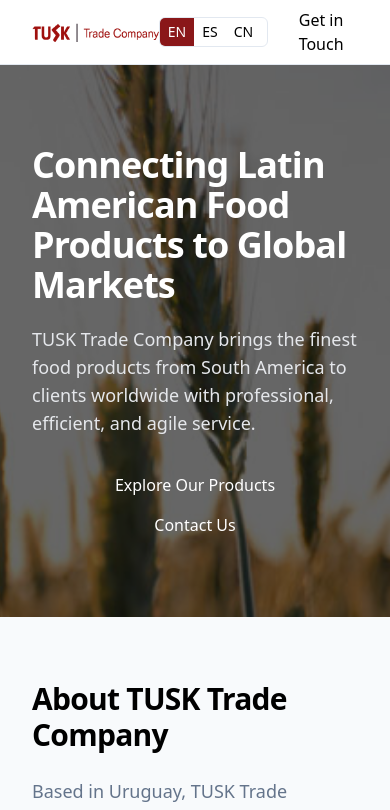
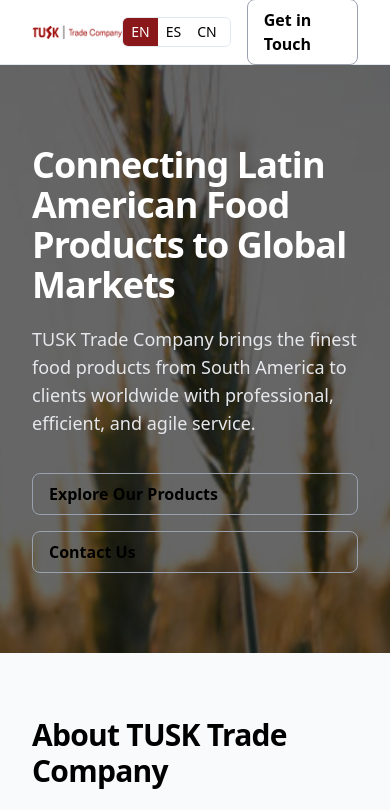
Before and after one commit to pdelabs/tusk, a Next.js app: page / in a window 390 px wide. Shown: the top 810 px of the page. Built offline with nearby package versions, Linux system fonts and the light colour scheme.

Commit message:
agregado el componente Button

```diff
--- a/src/app/page.tsx
+++ b/src/app/page.tsx
@@ -21,6 +21,7 @@
 import { useTranslations } from "../context/translations/TranslationsProvider";
 import { Lang } from "../context/translations/types";
 import { FC } from "react";
+import Button from "../components/Button";
 
 export default function Home() {
   const { translations: t } = useTranslations();
@@ -66,7 +67,7 @@
           </nav>
           <div className="flex items-center gap-4">
             <LanguageSwitcher />
-            <button>{t.getInTouch}</button>
+            <Button variant="primary" href="#contact">{t.getInTouch}</Button>
           </div>
         </div>
       </header>
@@ -91,19 +92,11 @@
                 {t.heroSubtitle}
               </p>
               <div className="flex flex-col sm:flex-row gap-4 pt-4">
-                <button
-                  // size="lg"
-                  className="w-full sm:w-auto"
-                >
+               <Button variant="primary" href="#products">
                   {t.exploreProducts}
-                </button>
-                <button
-                  // size="lg"
-                  // variant="outline"
-                  className="w-full sm:w-auto border-white text-white hover:bg-white/10"
-                >
-                  {t.contactUs}
-                </button>
+                </Button>
+                  <Button variant="primary" href="#contact">{t.contactUs}</Button>
+
               </div>
             </div>
           </div>
@@ -215,14 +208,6 @@
                 description={t.animalFeedDesc}
                 learnMoreText={t.learnMore}
               />
-            </div>
-
-            <div className="mt-12 text-center">
-              <button
-              // size="lg"
-              >
-                {t.viewAll}
-              </button>
             </div>
           </div>
         </section>
--- /dev/null
+++ b/src/components/Button.tsx
@@ -0,0 +1,42 @@
+'use client';
+
+import React from 'react';
+
+interface ButtonProps extends React.ButtonHTMLAttributes<HTMLButtonElement> {
+  variant?: 'primary' | 'secondary';
+  href?: string;
+}
+
+const Button: React.FC<ButtonProps> = ({
+  variant = 'primary',
+  className = '',
+  children,
+  href,
+  ...rest
+}) => {
+  const baseStyle =
+    'px-4 py-2 rounded-lg font-semibold border border-[1px] transition-colors duration-200';
+
+  const variantStyles: { [key in NonNullable<ButtonProps['variant']>]: string } = {
+    primary: 'bg-transparent text-black border-gray-400 hover:bg-gray-100',
+    secondary: 'bg-transparent text-[#800020] border-[#800020] hover:bg-[#f3d6da]',
+  };
+
+  const combinedClassName = `${baseStyle} ${variantStyles[variant]} ${className}`;
+
+  if (href) {
+    return (
+      <a href={href} className={combinedClassName}>
+        {children}
+      </a>
+    );
+  }
+
+  return (
+    <button className={combinedClassName} {...rest}>
+      {children}
+    </button>
+  );
+};
+
+export default Button;
```
